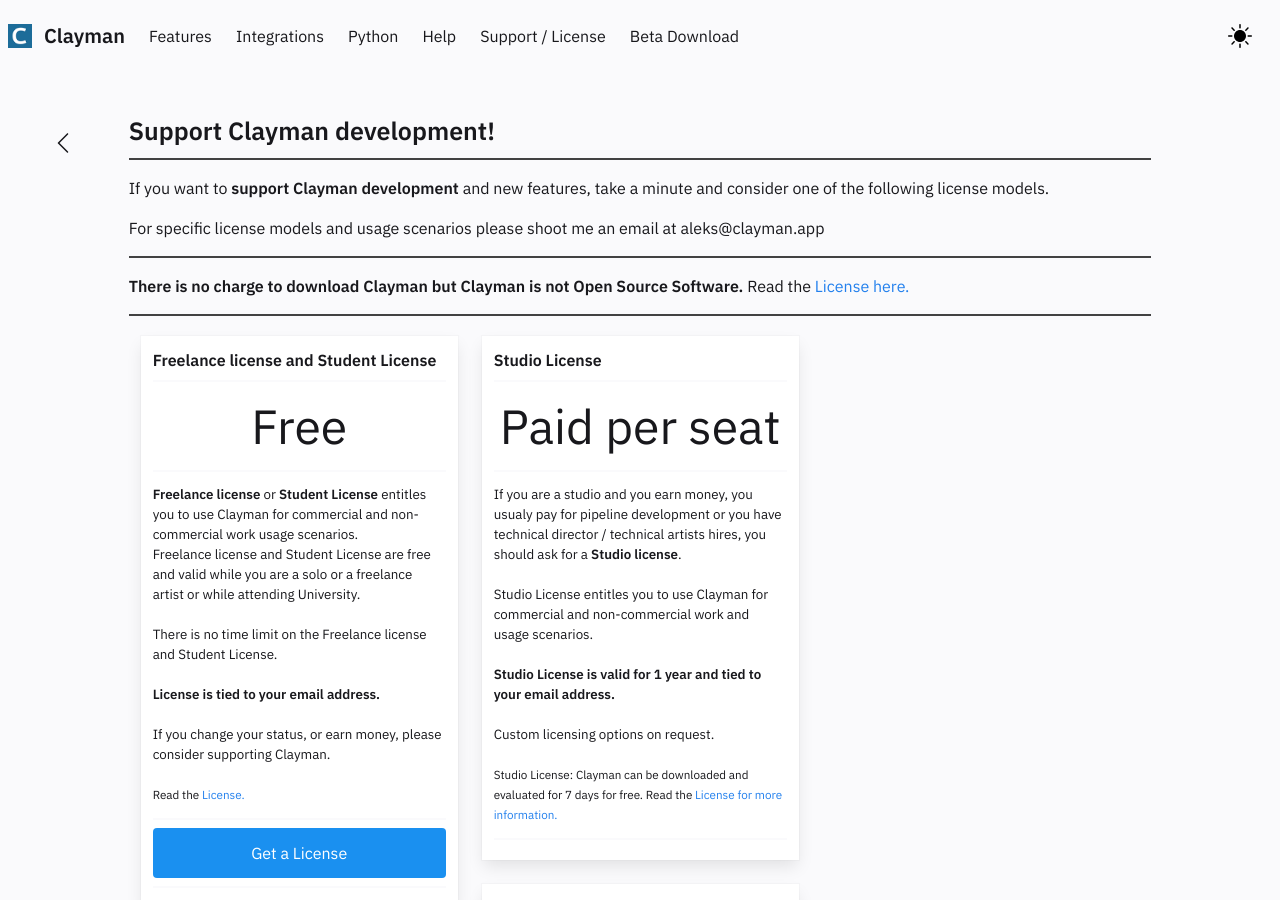
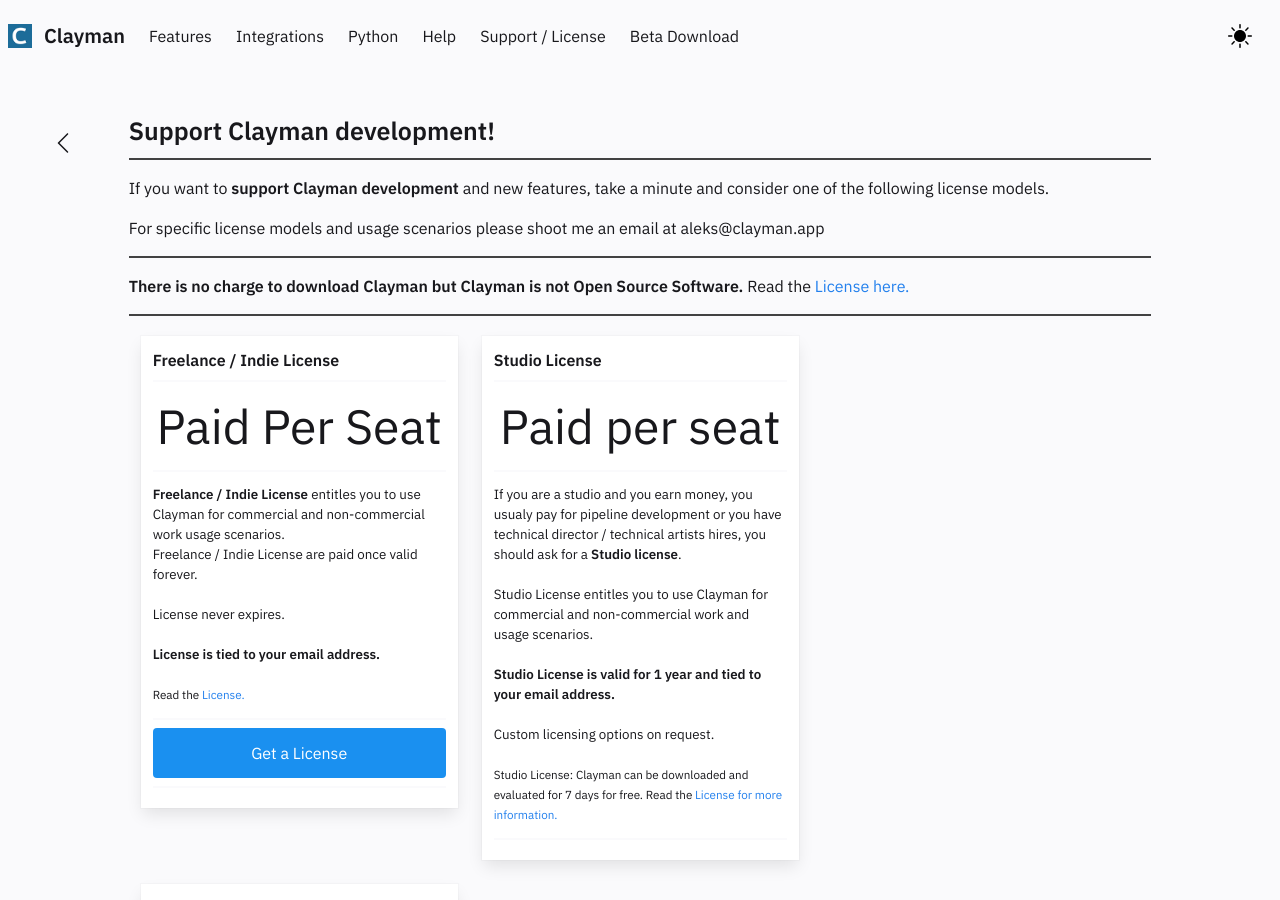
Before and after one commit to ddesmond/ClaymanWeb, a Jekyll site: the page built from _posts/2020-03-01-support.md, in a window 1280 px wide and 900 px high. Built offline with Jekyll 4.4.1, drawn with Linux system fonts in a browser that asks for light colours.

Commit message:
patch licenses

```diff
--- a/_posts/2020-03-01-support.md
+++ b/_posts/2020-03-01-support.md
@@ -9,24 +9,22 @@
 For specific license models and usage scenarios please shoot me an email at aleks@clayman.app
 <hr style="background-color:#424242;">
 <b>There is no charge to download Clayman but Clayman is not Open Source Software.</b> Read the  <a href="../support/license"> License here.</a>
+
 <hr style="background-color:#424242;">
+
 <div class="column card" style="float: left;margin:12px; position:relative; width:31%;">
-<b>Freelance license and Student License</b>
+<b>Freelance / Indie License</b>
 <hr>
 <p style="font-size: 36pt;padding: 0px; margin:0px; text-align: center;">
-
-Free
+Paid Per Seat
 </p><hr>
 <p style="font-size: 10pt;">
-<b>Freelance license</b> or <b>Student License</b> entitles you to use Clayman for commercial and non-commercial work usage scenarios.<br>
-Freelance license and Student License are free and valid while you are a solo or a freelance artist or while attending University.
+<b>Freelance / Indie License</b> entitles you to use Clayman for commercial and non-commercial work usage scenarios.<br>
+Freelance / Indie License are paid once valid forever.
 <br>
 <br>
-There is no time limit on the Freelance license and Student License.<br><br>
+License never expires.<br><br>
 <b>License is tied to your email address.</b>
-<br>
-<br>
-If you change your status, or earn money, please consider supporting Clayman.
 <br>
 <br>
 <small>Read the <a href="../support/license"> License.</a> </small>
```
Also changed, not shown: _posts/2020-03-01-license.md (+3 -9 lines).
